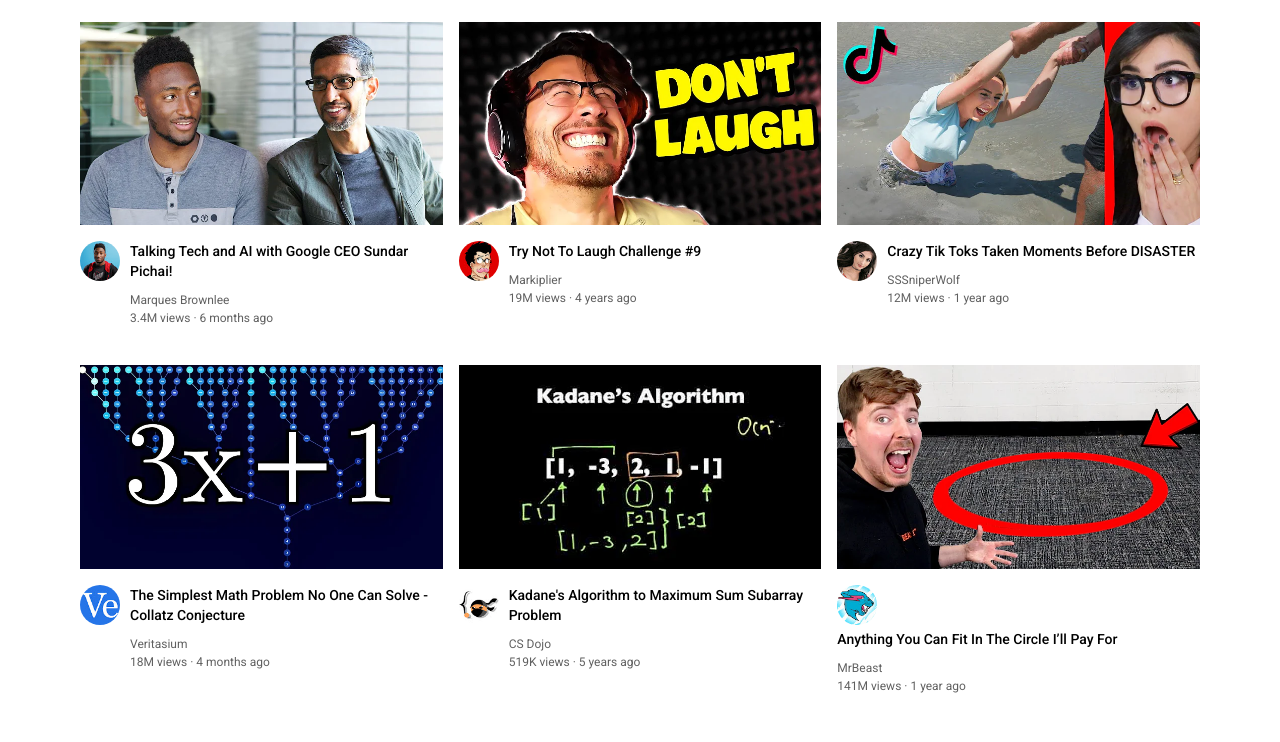
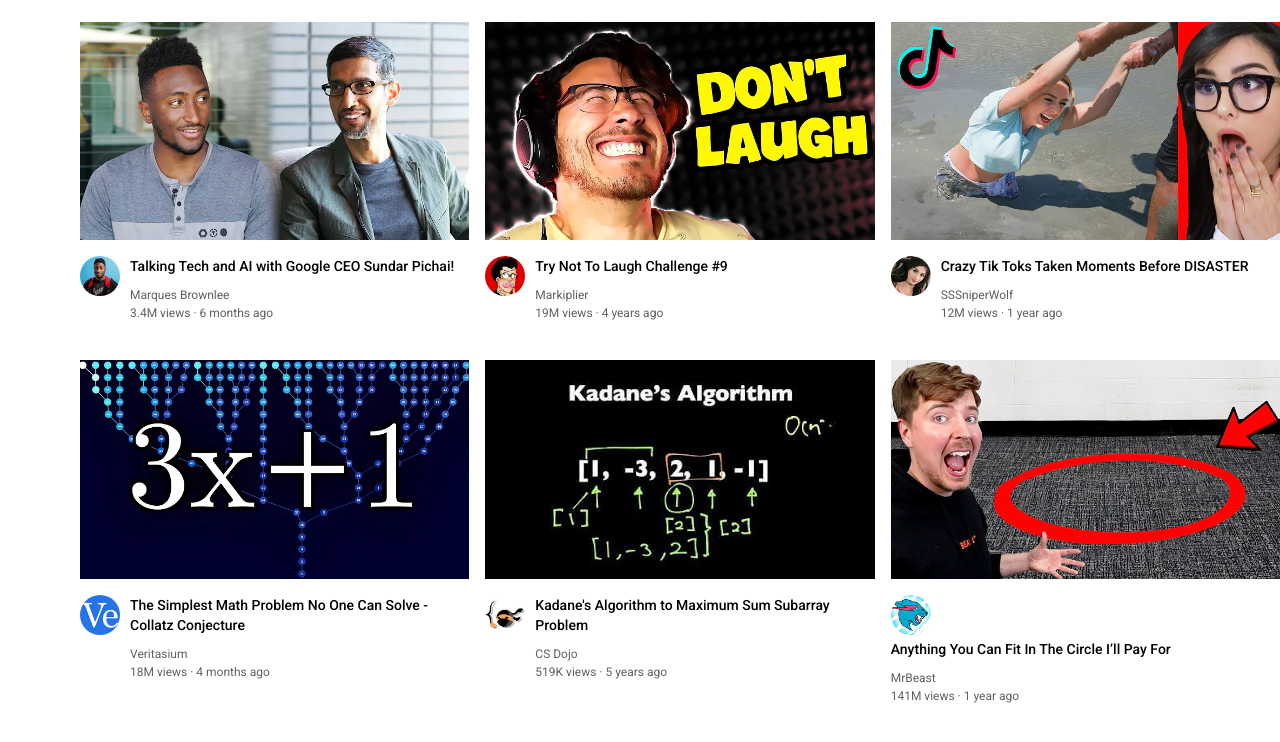
Before and after one commit to manojitbalasubramanian/html-css, a plain HTML site: page youtube.html in a window 1280 px wide. Shown: the part 58-800 px from the top of the page. Drawn offline with Linux system fonts and the light colour scheme.

Commit message:
youtube project

```diff
--- a/styles/general.css
+++ b/styles/general.css
@@ -6,5 +6,6 @@
 
 body {
   margin: 0;
-  padding: 80px;
+  padding-top: 80px;
+  padding-left: 80px;
 }
--- a/styles/header.css
+++ b/styles/header.css
@@ -13,7 +13,7 @@
   background-color: white;
   border-bottom-width: 1px;
   border-bottom-style: solid;
-  border-bottom-color: rgb(226, 226, 226);
+  border-bottom-color:  rgb(226, 226, 226);
 }
 
 .left-section {
--- a/styles/sidebar.css
+++ b/styles/sidebar.css
@@ -3,5 +3,6 @@
   top: 55px;
   bottom: 0;
   left: 0;
-  background-color: gray;
+  background-color: white;
+  width: 72px;
 }
```
